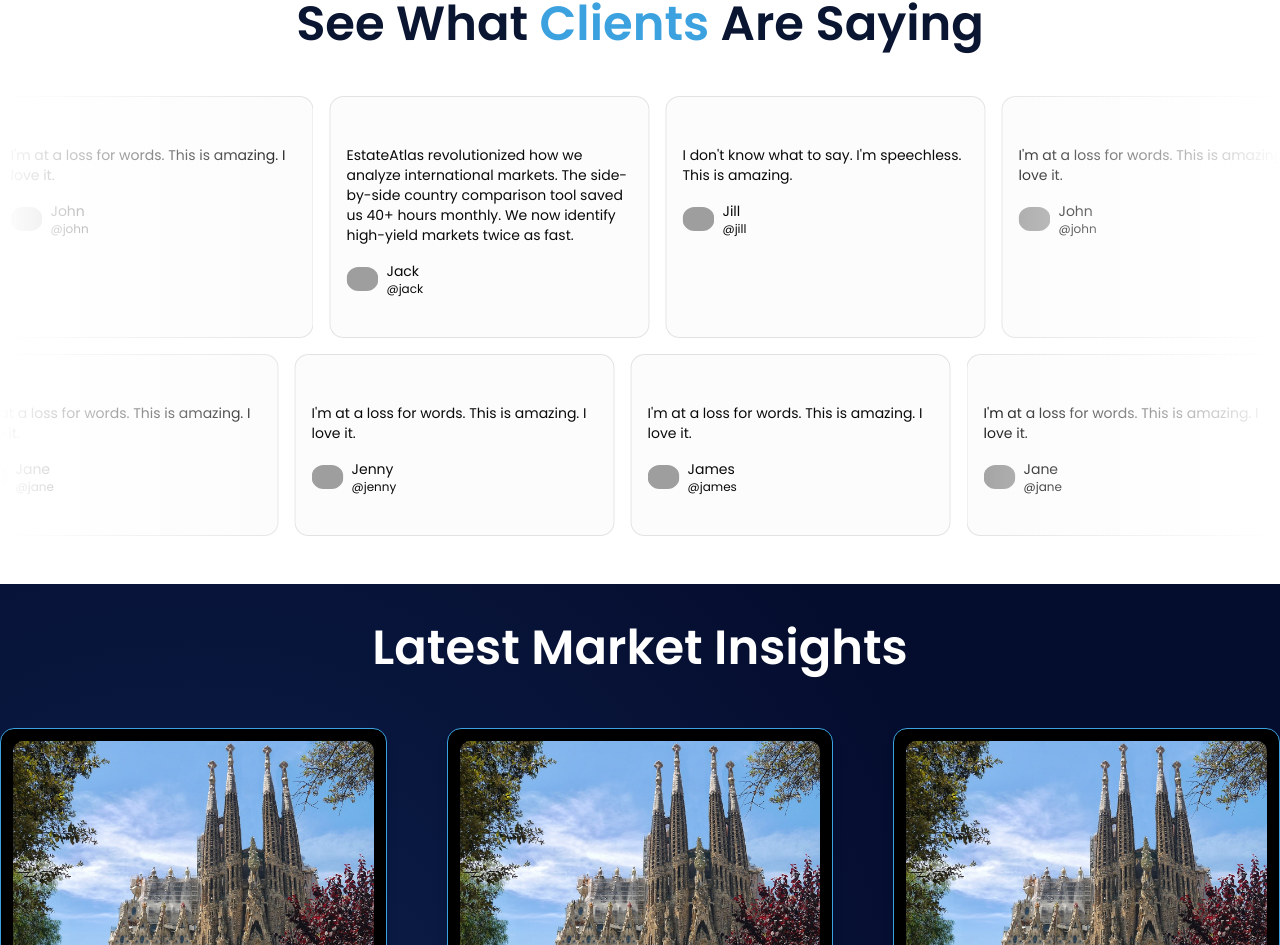
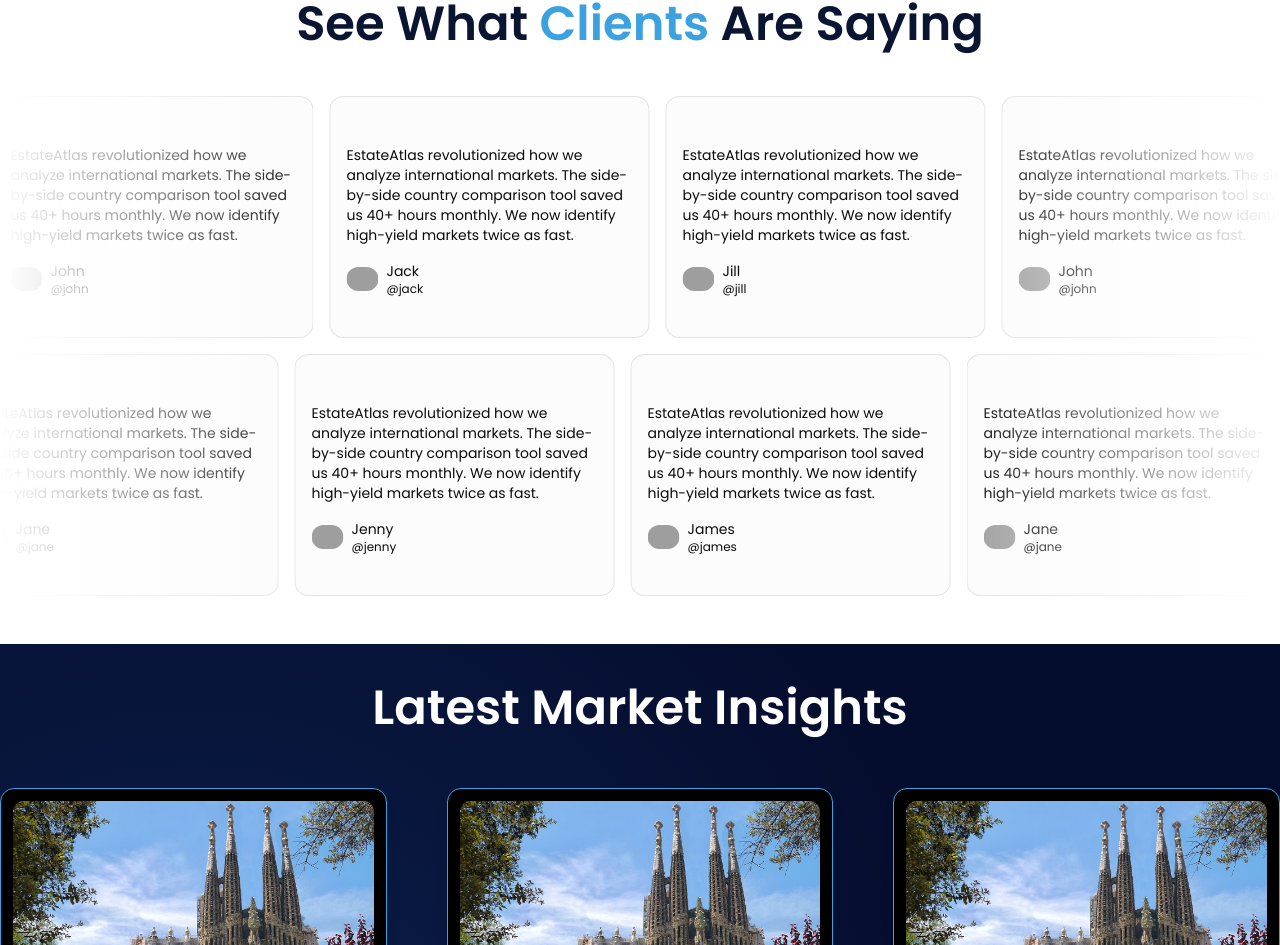
Before and after one commit to mubashirbappi5/EstateAtlas, a Next.js app: page / in a window 1280 px wide. Shown: the part 1757-2702 px from the top of the page. Built offline with nearby package versions, Linux system fonts and the light colour scheme; grey boxes are pictures that could not be loaded.

Commit message:
refine about page button

```diff
--- a/src/app/about/page.tsx
+++ b/src/app/about/page.tsx
@@ -2,6 +2,7 @@
 import React from "react";
 import story from "../../../public/OurStory.png";
 import actionbg from "../../../public/actionbg.png";
+import { Sparkles } from 'lucide-react';
 const About = () => {
   return (
     <div className=" mx-auto">
@@ -94,9 +95,11 @@
               Data-Driven Real Estate Insights
             </h2>
 
-            <button className="mt-8 px-6 py-3 bg-white text-[#0A1532] font-semibold text-base md:text-lg rounded-xl shadow hover:bg-gray-100 transition duration-300">
-              Get Started ✨
+          <div className="flex flex-col items-center mt-6">
+              <button className="mt-8 px-6 py-3 flex justify-center items-center gap-2 bg-white text-[#0A1532] font-semibold text-base md:text-lg rounded-xl shadow hover:bg-gray-100 transition duration-300">
+              Get Started <Sparkles className="w-5 h-5 text-[#0A1532]" />
             </button>
+          </div>
           </div>
         </div>
       </section>
--- a/src/components/Reviews.tsx
+++ b/src/components/Reviews.tsx
@@ -11,31 +11,31 @@
   {
     name: "Jill",
     username: "@jill",
-    body: "I don't know what to say. I'm speechless. This is amazing.",
+    body: "EstateAtlas revolutionized how we analyze international markets. The side-by-side country comparison tool saved us 40+ hours monthly. We now identify high-yield markets twice as fast.",
     img: "https://avatar.vercel.sh/jill",
   },
   {
     name: "John",
     username: "@john",
-    body: "I'm at a loss for words. This is amazing. I love it.",
+    body: "EstateAtlas revolutionized how we analyze international markets. The side-by-side country comparison tool saved us 40+ hours monthly. We now identify high-yield markets twice as fast.",
     img: "https://avatar.vercel.sh/john",
   },
   {
     name: "Jane",
     username: "@jane",
-    body: "I'm at a loss for words. This is amazing. I love it.",
+    body: "EstateAtlas revolutionized how we analyze international markets. The side-by-side country comparison tool saved us 40+ hours monthly. We now identify high-yield markets twice as fast.",
     img: "https://avatar.vercel.sh/jane",
   },
   {
     name: "Jenny",
     username: "@jenny",
-    body: "I'm at a loss for words. This is amazing. I love it.",
+    body: "EstateAtlas revolutionized how we analyze international markets. The side-by-side country comparison tool saved us 40+ hours monthly. We now identify high-yield markets twice as fast.",
     img: "https://avatar.vercel.sh/jenny",
   },
   {
     name: "James",
     username: "@james",
-    body: "I'm at a loss for words. This is amazing. I love it.",
+    body: "EstateAtlas revolutionized how we analyze international markets. The side-by-side country comparison tool saved us 40+ hours monthly. We now identify high-yield markets twice as fast.",
     img: "https://avatar.vercel.sh/james",
   },
 ];
```
